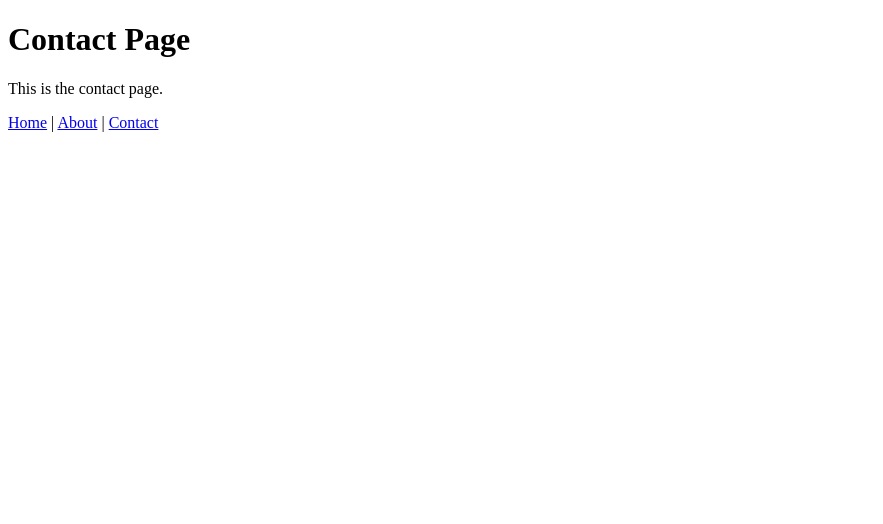
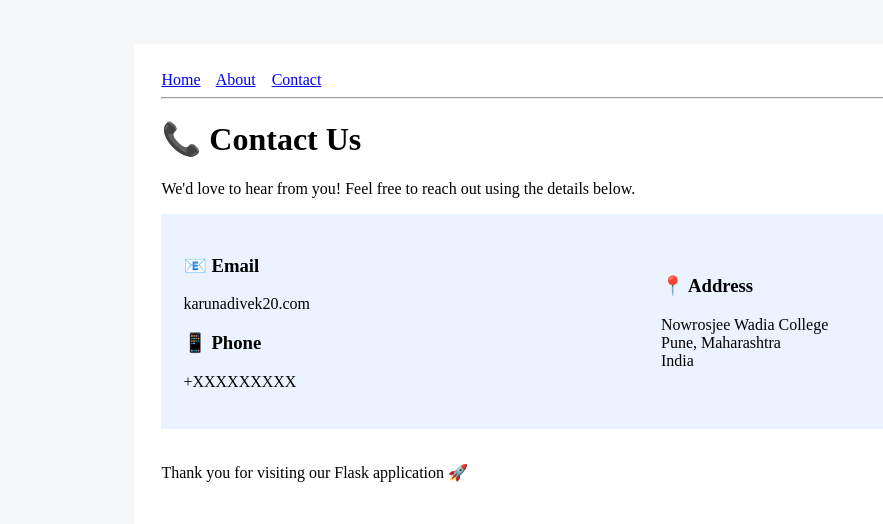
Before and after one commit to karunadivekar/python-Flask_basics, a Flask app: template flask-basics/part-2/templates/contact.html in a window 1280 px wide. Shown: the top 524 px of the page, without its empty margins (0-883 px from the left). Run offline with Flask 3, Linux system fonts and the light colour scheme; the template is opened without the code that fills it, so the values that code supplies are empty.

Commit message:
Enhance contact.html with improved structure and info
Updated contact page with new layout and contact information.

```diff
--- a/flask-basics/part-2/templates/contact.html
+++ b/flask-basics/part-2/templates/contact.html
@@ -3,14 +3,60 @@
 <head>
     <title>Contact</title>
 </head>
-<body>
 
-<h1>Contact Page</h1>
-<p>This is the contact page.</p>
+<body bgcolor="#f4f6f8">
 
-<a href="/">Home</a> |
-<a href="/about">About</a> |
-<a href="/contact">Contact</a>
+<br><br>
+
+<table align="center" width="80%" cellpadding="25" bgcolor="white">
+    <tr>
+        <td>
+
+            <!-- Navigation -->
+            <a href="/">Home</a> &nbsp;&nbsp;
+            <a href="/about">About</a> &nbsp;&nbsp;
+            <a href="/contact">Contact</a>
+
+            <hr>
+
+            <h1>📞 Contact Us</h1>
+
+            <p>
+                We'd love to hear from you!
+                Feel free to reach out using the details below.
+            </p>
+
+            <!-- Contact Info Box -->
+            <table width="100%" cellpadding="20" bgcolor="#eaf3ff">
+                <tr>
+                    <td width="50%">
+                        <h3>📧 Email</h3>
+                        <p>karunadivek20.com</p>
+
+                        <h3>📱 Phone</h3>
+                        <p>+XXXXXXXXX</p>
+                    </td>
+
+                    <td width="50%">
+                        <h3>📍 Address</h3>
+                        <p>
+                            Nowrosjee Wadia College<br>
+                            Pune, Maharashtra<br>
+                            India
+                        </p>
+                    </td>
+                </tr>
+            </table>
+
+            <br>
+
+            <p>
+                Thank you for visiting our Flask application 🚀
+            </p>
+
+        </td>
+    </tr>
+</table>
 
 </body>
 </html>
```
